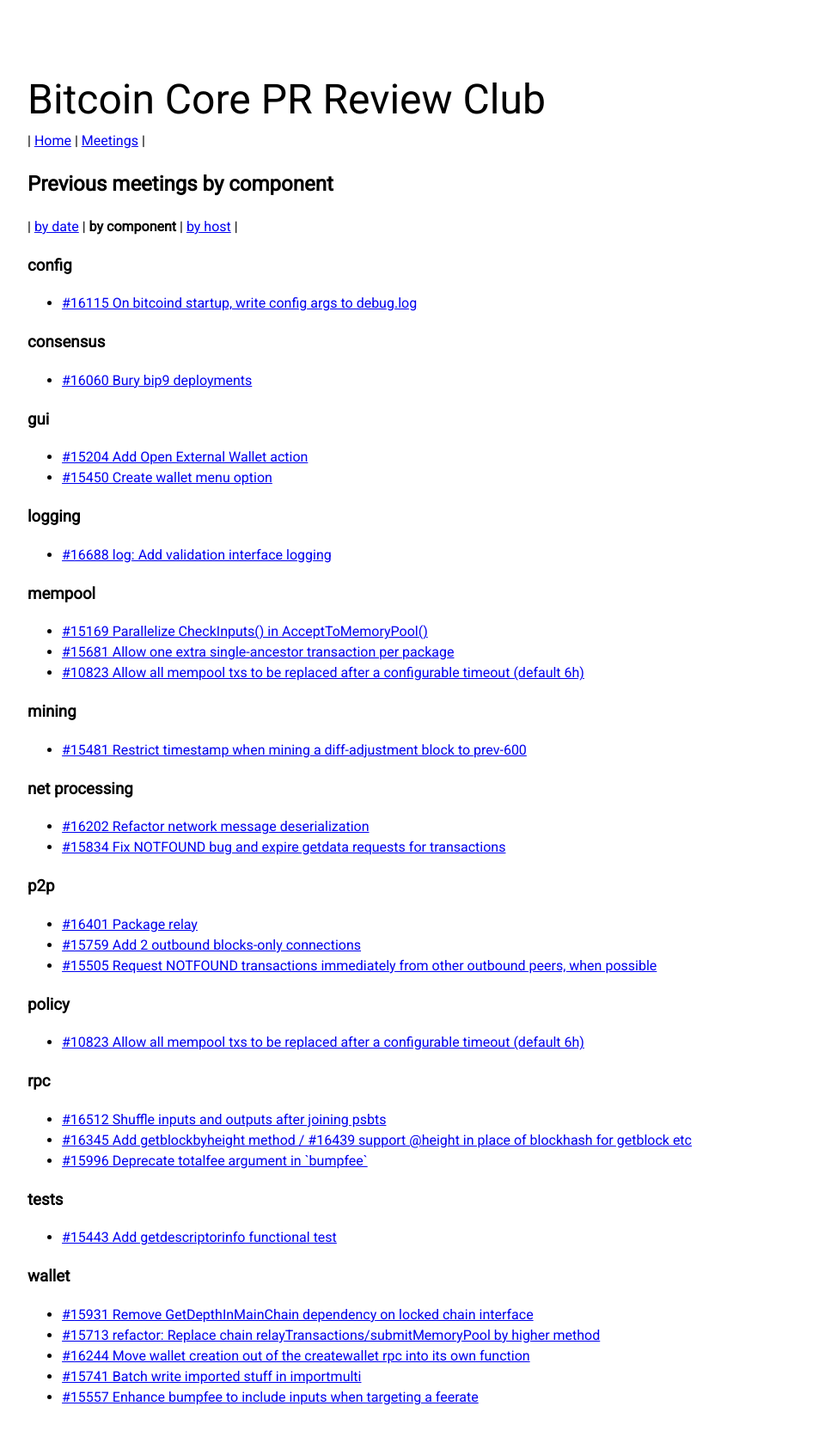
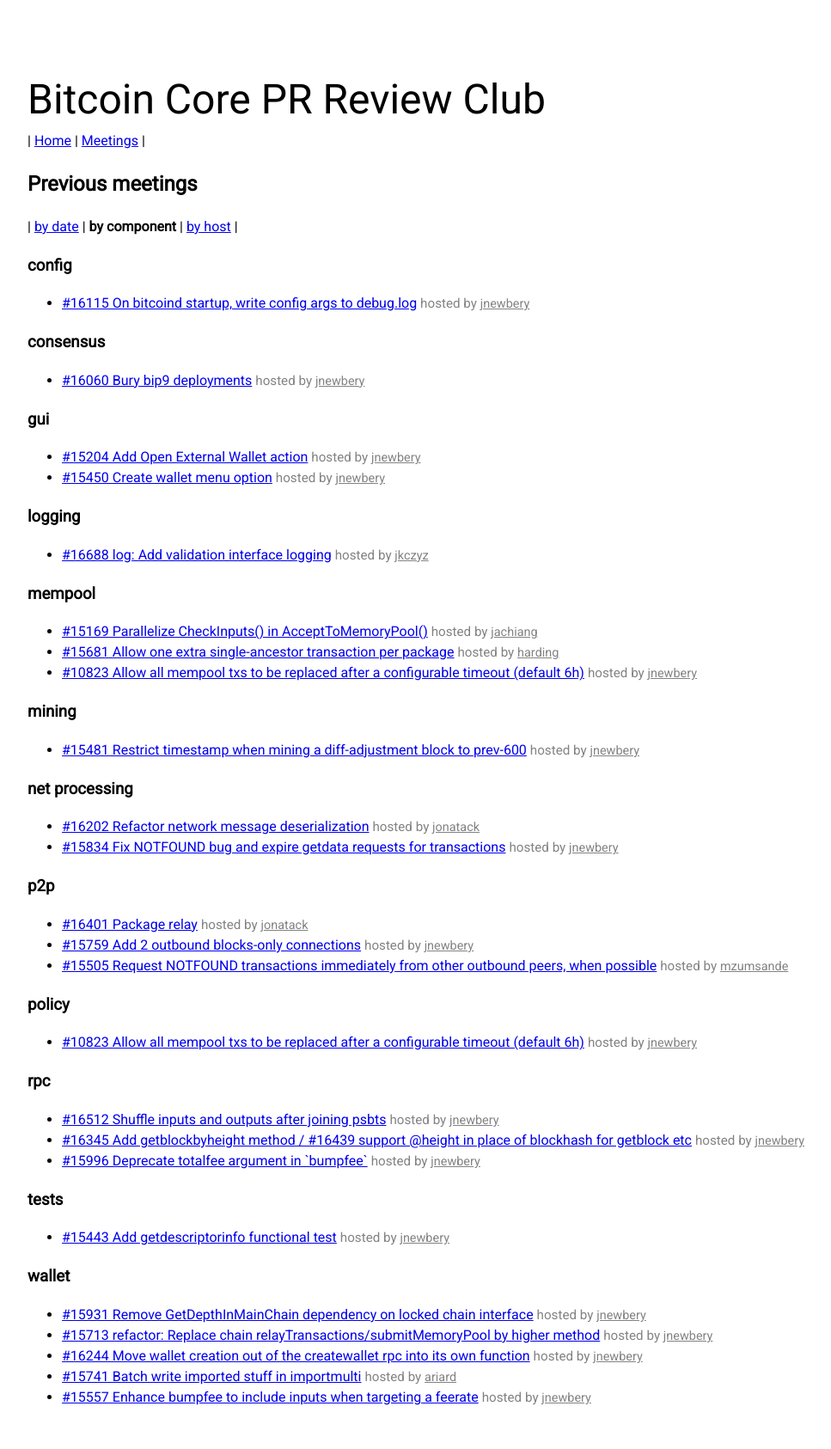
Before and after one commit to bitcoin-core-review-club/website, a Jekyll site: the page built from meetings-components.html, in a window 1280 px wide. Shown: the whole page at 86% size, without its empty margins (0-967 px from the left). Built offline with Jekyll 4.4.1, drawn with Linux system fonts in a browser that asks for light colours; nearby versions of some CDN libraries.

Commit message:
component/host index markups

```diff
--- a/_layouts/pr.html
+++ b/_layouts/pr.html
@@ -10,7 +10,7 @@
         {{ page.date | date: date_format }}
       </time>
     <p style="font-weight:bold"><a href="https://github.com/bitcoin/bitcoin/pull/{{ page.pr }}">https://github.com/bitcoin/bitcoin/{{ page.pr }}</a></p>
-    <p class="host">Host: <a href="https://github.com/{{ page.host }}">{{ page.host }}</a></p>
+    <p class="host">Host: <a class="host" href="/meetings-hosts/#{{ page.host }}">{{ page.host }}</a> <a href="https://github.com/{{ page.host }}"><i class="fa fa-github"></i></a></p>
     <p>{{ content }}</p>
   </div>
 </section>
--- a/index.html
+++ b/index.html
@@ -33,6 +33,7 @@
           <span class="Home-posts-post-date">{{ post.date | date_to_string }}</span>
           <span class="Home-posts-post-arrow">&raquo;</span>
           <a class="Home-posts-post-title" href="{{ post.url }}">{{ post.title }}</a> ({{components}})
+	  <span class="host">hosted by <a class="host" href="/meetings-hosts/#{{post.host}}">{{ post.host }}</a></span>
         </div>
     {%- endif -%}
     {% endfor %}
@@ -53,10 +54,11 @@
           <span class="Home-posts-post-date">{{ post.date | date_to_string }}</span>
           <span class="Home-posts-post-arrow">&raquo;</span>
           <a class="Home-posts-post-title" href="{{ post.url }}">{{ post.title }}</a> ({{components}})
+	  <span class="host">hosted by <a class="host" href="/meetings-hosts/#{{post.host}}">{{ post.host }}</a></span>
         </div>
     {%- endif -%}
     {% endfor %}
-    <p>See all <a href="previous_meetings.html">previous meetings</a>.</p>
+    <p>See all <a href="meetings.html">previous meetings</a>.</p>
   </div>
 
   <h2>Other resources for new contributors</h2>
--- a/meetings-components.html
+++ b/meetings-components.html
@@ -18,7 +18,7 @@
 {% assign components = raw_components | split: "|" | sort_natural | uniq %}
 
 <div class="Home">
-    <h2 class="Home-posts-title">Previous meetings by component</h2>
+    <h2 class="Home-posts-title">Previous meetings</h2>
     <p>{% include linkers/meetings-pages.md %}</p>
 
     {% for component in components %}
@@ -27,7 +27,8 @@
       {% for post in site.posts %}
       {% if post.components contains component %}
         <li><div class="Home-posts-post">
-            <a class="Home-posts-post-title" href="{{ post.url }}">{{ post.title }}</a>
+          <a class="Home-posts-post-title" href="{{ post.url }}">{{ post.title }}</a>
+          <span class="host">hosted by <a class="host" href="/meetings-hosts/#{{post.host}}">{{ post.host }}</a></span>
         </div></li>
       {%- endif -%}
       {% endfor %}
--- a/meetings.html
+++ b/meetings.html
@@ -3,7 +3,7 @@
 title: Previous Meetings by Date
 ---
 <div class="Home">
-    <h2 class="Home-posts-title">Previous meetings by date</h2>
+    <h2 class="Home-posts-title">Previous meetings</h2>
     <p>{% include linkers/meetings-pages.md %}</p>
     {% for post in site.posts %}
     {% capture nowunix %}{{'now' | date: "%s"}}{% endcapture %}
@@ -18,6 +18,7 @@
           <span class="Home-posts-post-date">{{ post.date | date_to_string }}</span>
           <span class="Home-posts-post-arrow">&raquo;</span>
           <a class="Home-posts-post-title" href="{{ post.url }}">{{ post.title }}</a> ({{components}})
+	  <span class="host">hosted by <a class="host" href="/meetings-hosts/#{{post.host}}">{{ post.host }}</a></span>
         </div>
     {%- endif -%}
     {% endfor %}
```
Also changed, not shown: meetings-hosts.html (+8 -3 lines).
